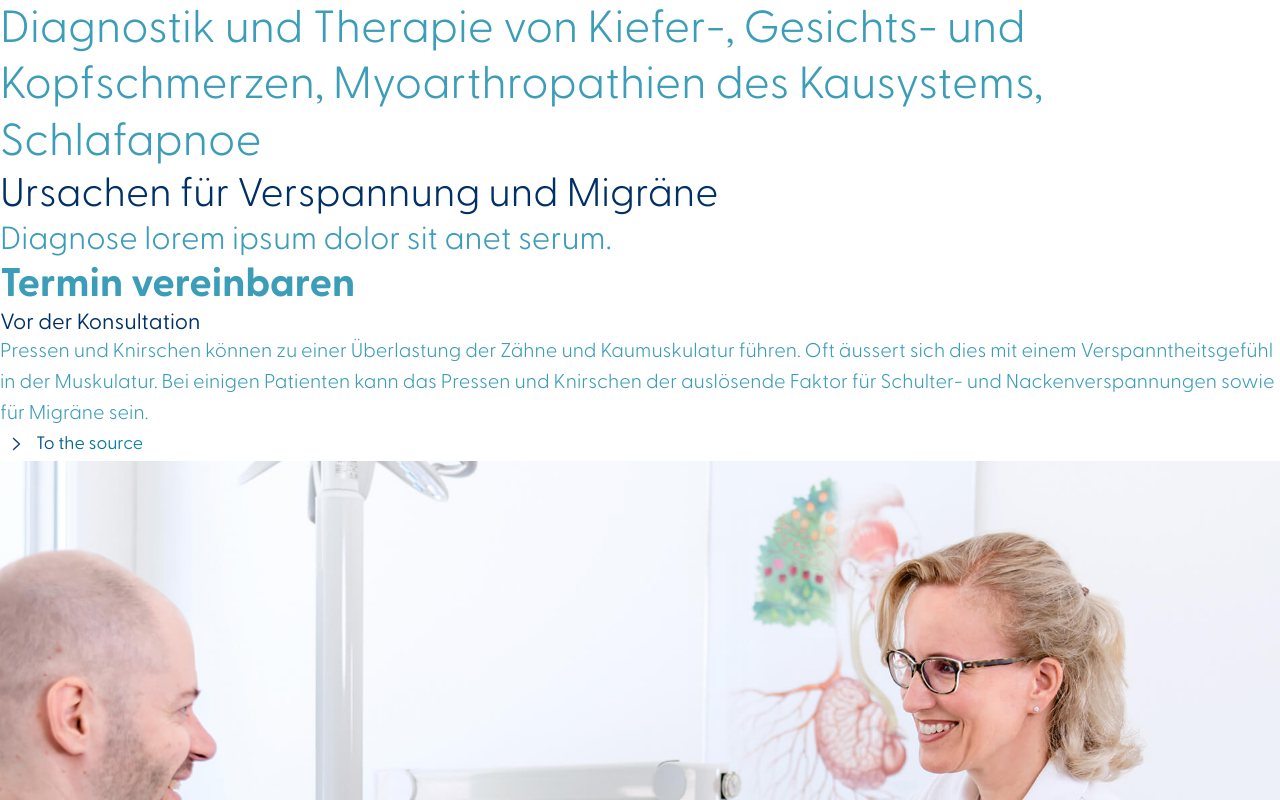
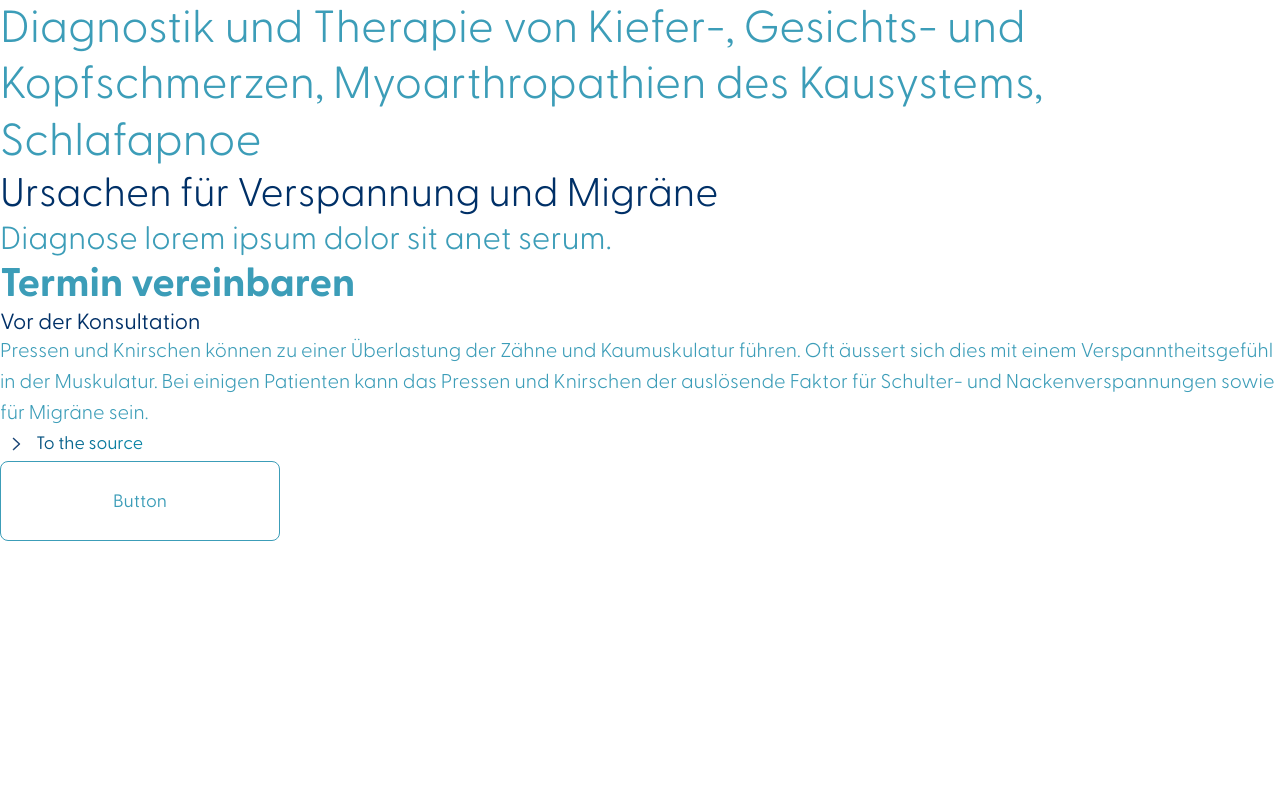
Before and after one commit to jeromehaas/haerle-practice-web, a Next.js app: page / in a window 1280 px wide. Shown: the top 800 px of the page. Built offline with nearby package versions, Linux system fonts and the light colour scheme.

Commit message:
Setup: component button

```diff
--- /dev/null
+++ b/components/partials/button/button.jsx
@@ -0,0 +1,14 @@
+const Button = ({ data, children }) => {
+
+  return (
+    <button
+      className={`button ${data.className}`}
+      href={ data.onClick }
+      onClick={data.onClick}
+    >{children}</button>
+  )
+};
+
+export {
+  Button
+};
--- /dev/null
+++ b/components/partials/button/button.scss
@@ -0,0 +1,35 @@
+.button {
+	border: 1px solid $lightblue-80;
+	color: $lightblue-80;
+	width: 280px;
+	height: 80px;
+	border-radius: 8px;
+	background-color: $white;
+	display: block;
+	cursor: pointer;
+	display: flex;
+	justify-content: center;
+	align-items: center;
+	text-decoration: none;
+
+	&:hover {
+		background: $blue-gradient;
+		color: $white;
+	}
+
+	&:active {
+		background: $darkblue-100;
+	}
+
+	&:focus {
+		box-shadow: 0 0 8px 1px $lightblue-100;
+		outline: none;
+	}
+
+	&:disabled {
+		border: 1px solid $lightgrey;
+		color: $lightgrey;
+		pointer-events: none;
+	}
+
+}
--- a/pages/index.js
+++ b/pages/index.js
@@ -2,7 +2,7 @@ import { Heading } from 'components/partials/heading/heading';
 import { Paragraph } from 'components/partials/paragraph/paragraph';
 import { Link } from 'components/partials/link/link';
 import { Image } from 'components/partials/image/image';
-import { imageConfigDefault } from 'next/dist/server/image-config';
+import { Button } from 'components/partials/button/button';
 
 const Start = () => {
   return (
@@ -28,13 +28,16 @@ const Start = () => {
       <Link data={{ href: '#', icon: 'arrow' }}>
         To the source
       </Link>
-      <Image data={{
+      {/* <Image data={{
         src: '/images/01-daniela-haerle-besprechung-hauptbild.jpg',
         width: 1600,
         height: 900,
         className: "image",
         alt: 'Image',
-      }} />
+      }} /> */}
+      <Button data={{
+        className: 'button',
+      }}>Button</Button>
     </>
   )
 }
--- a/styles/central.scss
+++ b/styles/central.scss
@@ -11,3 +11,4 @@
 @import 'components/partials/paragraph/paragraph.scss';
 @import 'components/partials/link/link.scss';
 @import 'components/partials/image/image.scss';
+@import 'components/partials/button/button.scss';
--- a/styles/configs/typography.scss
+++ b/styles/configs/typography.scss
@@ -33,7 +33,7 @@ p, .paragraph {
 	line-height: 155%;
 }
 
-.link {
+.link, .button {
 	font-size: 18px;
 	font-weight: 500;
 }
--- a/styles/configs/variables.scss
+++ b/styles/configs/variables.scss
@@ -11,6 +11,7 @@ $darkblue-50: #728AA5;
 $darkblue-20: #B7C1CC;
 $blue-gradient: linear-gradient(90deg, #003067 0%, #023C70 9.83%, #07648D 44.91%, #0A7C9F 72.84%, #0B85A6 89.98%);
 $white: #fff;
+$lightgrey: #B7B7B7;
 $red: #E4405D;
 $cyan: #59D3F3;
 
```
